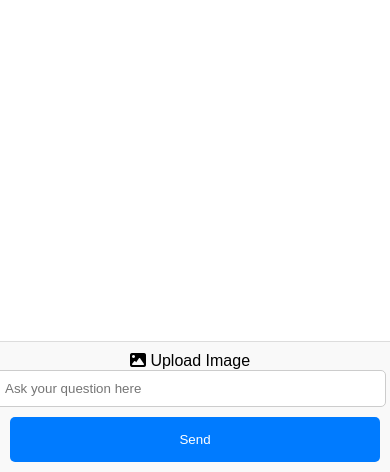
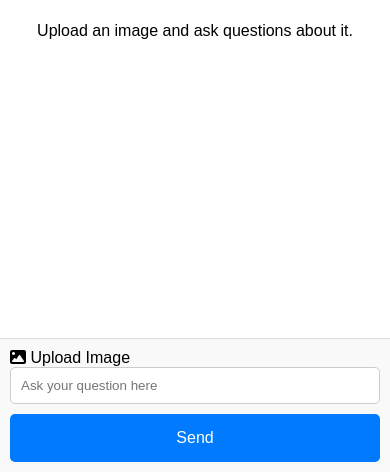
Before and after one commit to VijaySudhakar-S/Conversational-Image-Recognition-Chatbot, a plain HTML site: page index.html in a window 390 px wide. Shown: the part 372-844 px from the top of the page. Drawn offline with nearby package versions, Linux system fonts and the light colour scheme.

Commit message:
index.html

```diff
--- a/index.html
+++ b/index.html
@@ -44,6 +44,7 @@
       border-top: 1px solid #ddd;
       background-color: #f9f9f9;
       align-items: center;
+      position: relative;
     }
 
     #fileInput {
@@ -53,6 +54,7 @@
     #chooseFileButton {
       margin-right: 10px;
       cursor: pointer;
+      font-size: 1.2em;
     }
 
     #questionInput {
@@ -61,15 +63,17 @@
       border-radius: 5px;
       border: 1px solid #ccc;
       margin-right: 10px;
+      box-sizing: border-box;
     }
 
     #sendButton {
       background-color: #007bff;
       color: white;
-      padding: 10px;
+      padding: 10px 15px;
       border: none;
       border-radius: 5px;
       cursor: pointer;
+      font-size: 1em;
     }
 
     #sendButton:hover {
@@ -94,6 +98,7 @@
       max-width: 60%;
       padding: 10px;
       border-radius: 10px;
+      word-break: break-word;
     }
 
     .message.bot .content {
@@ -108,17 +113,19 @@
     }
 
     .message img {
-      background-color: none;
-      width: 300px;
-      height: 100%;
+      max-width: 100%;
+      height: auto;
       border-radius: 10px;
       margin-right: 10px;
     }
 
     .default-message {
       text-align: center;
-      margin-top: auto;
-      margin-bottom: auto;
+      margin: auto;
+      display: flex;
+      flex-direction: column;
+      justify-content: center;
+      height: 100%;
     }
 
     .hidden {
@@ -130,17 +137,9 @@
         max-width: 80%;
       }
 
-      .message img {
-        width: 100%;
-        height: auto;
-      }
-
-      .chat-container {
-        padding: 5px;
-      }
-
       .input-container {
         flex-direction: column;
+        align-items: stretch;
       }
 
       #questionInput {
@@ -151,6 +150,10 @@
       #sendButton {
         width: 100%;
         padding: 15px;
+      }
+
+      #chooseFileButton {
+        font-size: 1em;
       }
     }
   </style>
@@ -255,10 +258,6 @@
       chatContainer.scrollTop = chatContainer.scrollHeight;  // Scroll to the bottom
     }
 
-    function scrollToBottom(element) {
-      element.scrollTop = element.scrollHeight;
-    }
-
     async function fileToGenerativePart(file) {
       const base64EncodedDataPromise = new Promise((resolve) => {
         const reader = new FileReader();
```
